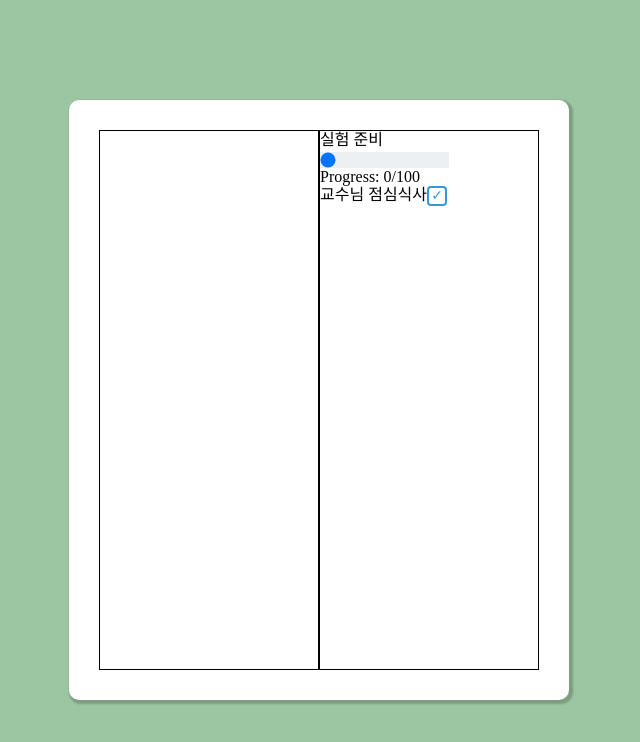
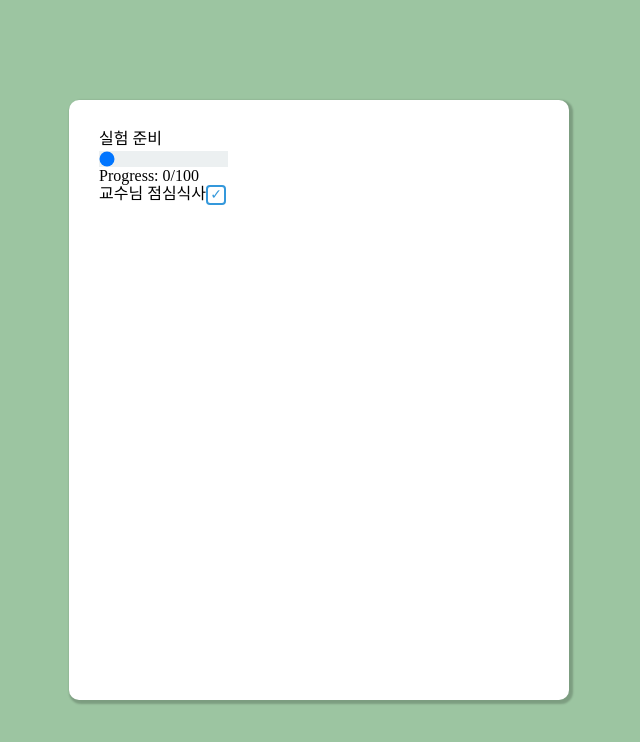
Before and after one commit to KimMalIng/Frontend, a Next.js app: page /main in a window 1280 px wide. Shown: the top 742 px of the page, without its empty margins (321-961 px from the left). Built offline with nearby package versions, Linux system fonts and the light colour scheme.

Commit message:
Update : remove design
undefined

```diff
--- a/src/Presentation/Style/Main.module.css
+++ b/src/Presentation/Style/Main.module.css
@@ -17,13 +17,3 @@
     display: flex;
     flex-direction: row;
   }
-
-.DayTimeLine {
-    width: 50%;
-    border: 1px solid black;
-}
-
-.DayTodoBox {
-    width: 50%;
-    border: 1px solid black;
-}
```
Also changed, not shown: src/Presentation/Type/timeData.ts (added), 1 other file (tests, documents, lock files or other folders).
